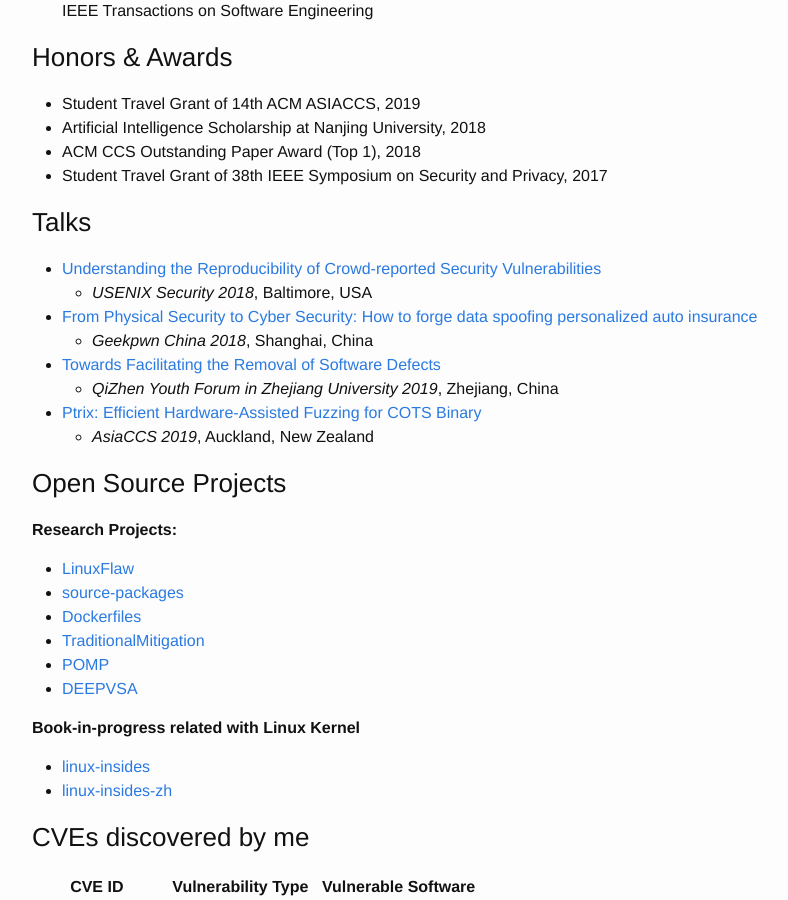
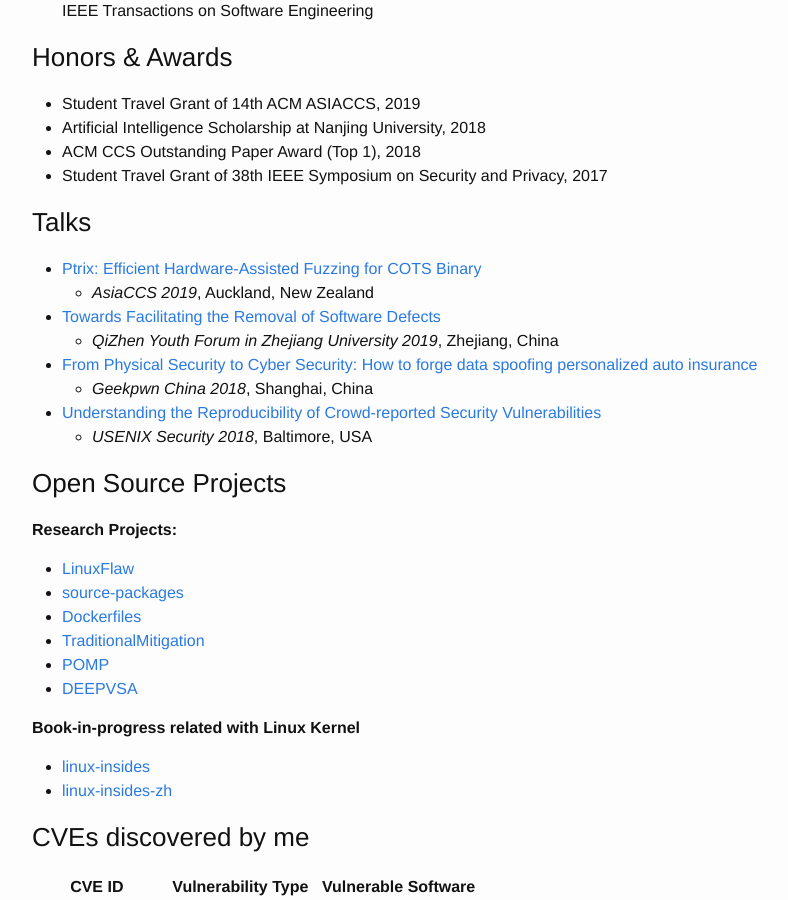
Before and after one commit to mudongliang/mudongliang.github.io, a Jekyll site: the page built from about/about.md, in a window 1280 px wide and 900 px high, scrolled down 2043 px. Shown: the whole window, without its empty margins (238-1026 px from the left). Built offline with Jekyll 4.4.1, drawn with Linux system fonts in a browser that asks for light colours; some of the changed lines change nothing that is shown; some of the changed text lies outside the part shown.

Commit message:
adjust items with chronological order

```diff
--- a/about/about.md
+++ b/about/about.md
@@ -11,9 +11,10 @@
 
 
 ### Education
+
+- Ph.D. (2014.09 - 2019.12), Computer Science and Technology, Nanjing University
+  - Advisor: Professor [Bing Mao](http://seclab.nju.edu.cn/people/professor.html)
 - B.E. (2010.09 - 2014.06), Computer Science and Technology, Zhengzhou University
-  - Advisor: Professor [Bing Mao](http://seclab.nju.edu.cn/people/professor.html)
-- Ph.D. (2014.09 - 2019.12), Computer Science and Technology, Nanjing University
 
 ### Experience
 
@@ -32,45 +33,45 @@
 
 #### Conference Papers
 
-1. [**ACM CCS 16**] CREDAL: Towards Locating a Memory Corruption Vulnerability with Your Core Dump [\[Paper\]]({{site.url}}/files/papers/p529-xu.pdf)
+* [**ACM CCS 16**] CREDAL: Towards Locating a Memory Corruption Vulnerability with Your Core Dump [\[Paper\]]({{site.url}}/files/papers/p529-xu.pdf)
 Jun Xu, **Dongliang Mu**, Ping Chen, Xinyu Xing, Pei Wang, Peng Liu
 Proceedings of the 23nd ACM Conference on Computer and Communications Security
 
-2. [**USENIX Security 17**] POMP: Postmortem Program Analysis with Hardware-Enhanced Post-Crash Artifacts [\[Paper\]]({{site.url}}/files/papers/sec17-xu.pdf)
+* [**USENIX Security 17**] POMP: Postmortem Program Analysis with Hardware-Enhanced Post-Crash Artifacts [\[Paper\]]({{site.url}}/files/papers/sec17-xu.pdf)
 Jun Xu, **Dongliang Mu**, Xinyu Xing, Peng Liu, Ping Chen, Bing Mao
 Proceedings of the 26th USENIX Security Symposium
 
-3. [**SecureCOMM 17**] ROPOB: Obfuscating Binary Code via ReturnOriented Programming [\[Paper\]]({{site.url}}/files/papers/ropob_securecomm.pdf)
+* [**SecureCOMM 17**] ROPOB: Obfuscating Binary Code via ReturnOriented Programming [\[Paper\]]({{site.url}}/files/papers/ropob_securecomm.pdf)
 **Dongliang Mu**, Jia Guo, Wenbiao Ding, Zhilong Wang, Bing Mao, Lei Shi
 International Conference on Security and Privacy in Communication Systems
 
-4. [**SecureCOMM 17**] DiffGuard: Obscuring Sensitive Information in Canary Based Protections [\[Paper\]]({{site.url}}/files/papers/diffguard_securecomm.pdf)
+* [**SecureCOMM 17**] DiffGuard: Obscuring Sensitive Information in Canary Based Protections [\[Paper\]]({{site.url}}/files/papers/diffguard_securecomm.pdf)
 Jun Zhu, Weiping Zhou, Zhilong Wang, **Dongliang Mu**, Bing Mao
 International Conference on Security and Privacy in Communication Systems
 
-5. [**USENIX Security 18**] Understanding the Reproducibility of Crowd-reported Security Vulnerabilities [\[Paper\]]({{site.url}}/files/papers/sec18-mu.pdf)
+* [**USENIX Security 18**] Understanding the Reproducibility of Crowd-reported Security Vulnerabilities [\[Paper\]]({{site.url}}/files/papers/sec18-mu.pdf)
 **Dongliang Mu**, Alejandro Cuevas, Limin Yang, Hang Hu, Xinyu Xing, Bing Mao, Gang Wang
 Proceedings of the 27th USENIX Security Symposium
 
-6. [**ACM CCS 18**] LEMNA: Explaining Deep Learning based Security Applications [\[Paper\]]({{site.url}}/files/papers/ccs18.pdf)
+* [**ACM CCS 18**] LEMNA: Explaining Deep Learning based Security Applications [\[Paper\]]({{site.url}}/files/papers/ccs18.pdf)
 Wenbo Guo, **Dongliang Mu**, Jun Xu, Purui Su, Gang Wang, Xinyu Xing
 Proceedings of The 25th ACM Conference on Computer and Communications Security **Outstanding paper award**
 
-7. [**USENIX Security 19**] DEEPVSA: Facilitating Value-set Analysis with Deep Learning for Postmortem Program Analysis [\[Paper\]]({{site.url}}/files/papers/deepvsa.pdf)
+* [**USENIX Security 19**] DEEPVSA: Facilitating Value-set Analysis with Deep Learning for Postmortem Program Analysis [\[Paper\]]({{site.url}}/files/papers/deepvsa.pdf)
 Wenbo Guo\*, **Dongliang Mu\***, Xinyu Xing, Min Du, Dawn Song
 Proceedings of the 28th USENIX Security Symposium
 
-8. [**AsiaCCS 19**] Ptrix: Efficient Hardware-Assisted Fuzzing for COTS Binary [\[Paper\]]({{site.url}}/files/papers/ptrix.pdf)
+* [**AsiaCCS 19**] Ptrix: Efficient Hardware-Assisted Fuzzing for COTS Binary [\[Paper\]]({{site.url}}/files/papers/ptrix.pdf)
 Yaohui Chen\*, **Dongliang Mu\***, Jun Xu, Zhichuang Sun, Wenbo Shen, Xinyu Xing, Long Lu, Bing Mao
 Proceedings of the 14th ACM ASIA Conference on Computer and Communications Security
 
-9. [**ASE 19**] RENN: Efficient Reverse Execution with Neural-Network-assisted Alias Analysis [\[Paper\]]({{site.url}}/files/papers/ASE19.pdf)
+* [**ASE 19**] RENN: Efficient Reverse Execution with Neural-Network-assisted Alias Analysis [\[Paper\]]({{site.url}}/files/papers/ASE19.pdf)
 **Dongliang Mu\***, Wenbo Guo\*, Alejandro Cuevas, Yueqi Chen, Jinxuan Gai, Xinyu Xing, Bing Mao, Chengyu Song
 Proceedings of the 34th IEEE/ACM International Conference on Automated Software Engineering
 
 #### Journal Papers
 
-1. [**TSE 19**] POMP++: Facilitating Postmortem Program Diagnosis with Value-set Analysis [\[Paper\]]({{site.url}}/files/papers/pomp++.pdf)
+* [**TSE 19**] POMP++: Facilitating Postmortem Program Diagnosis with Value-set Analysis [\[Paper\]]({{site.url}}/files/papers/pomp++.pdf)
 **Dongliang Mu**, Yunlan Du, Jianhao Xu, Jun Xu, Xinyu Xing, Bing Mao, Peng Liu
 IEEE Transactions on Software Engineering
 
@@ -83,14 +84,17 @@
 
 ### Talks
 
+- [Ptrix: Efficient Hardware-Assisted Fuzzing for COTS Binary]({{site.url}}/files/slides/asiaccs19_slide.pptx)
+  - *AsiaCCS 2019*, Auckland, New Zealand
+
+- [Towards Facilitating the Removal of Software Defects]({{site.url}}/files/slides/zhejiang_0510.pptx)
+  - *QiZhen Youth Forum in Zhejiang University 2019*, Zhejiang, China
+
+- [From Physical Security to Cyber Security: How to forge data spoofing personalized auto insurance](https://drive.google.com/file/d/1DV0XX7m7xFGxhG74TmUfDmCmNsWU-7B7/view?usp=sharing)
+  - *Geekpwn China 2018*, Shanghai, China
+
 - [Understanding the Reproducibility of Crowd-reported Security Vulnerabilities]({{site.url}}/files/slides/usenix18_slide.pptx)
   - *USENIX Security 2018*, Baltimore, USA
-- [From Physical Security to Cyber Security: How to forge data spoofing personalized auto insurance](https://drive.google.com/file/d/1DV0XX7m7xFGxhG74TmUfDmCmNsWU-7B7/view?usp=sharing)
-  - *Geekpwn China 2018*, Shanghai, China
-- [Towards Facilitating the Removal of Software Defects]({{site.url}}/files/slides/zhejiang_0510.pptx)
-  - *QiZhen Youth Forum in Zhejiang University 2019*, Zhejiang, China
-- [Ptrix: Efficient Hardware-Assisted Fuzzing for COTS Binary]({{site.url}}/files/slides/asiaccs19_slide.pptx)
-  - *AsiaCCS 2019*, Auckland, New Zealand
 
 ### Open Source Projects
 
```
